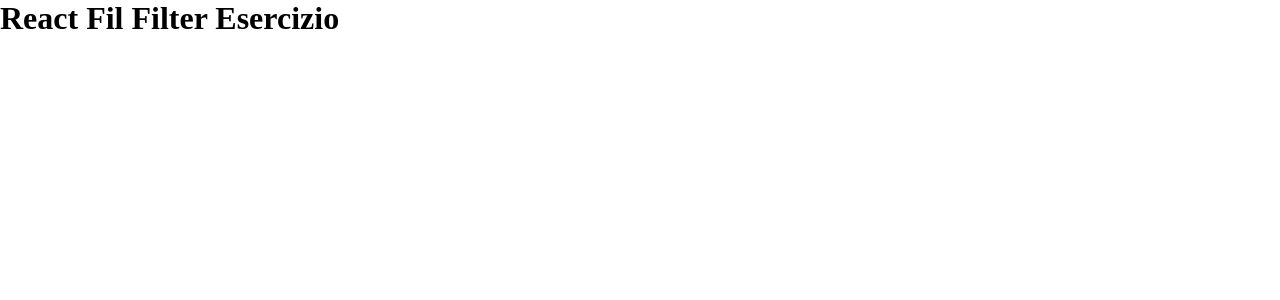
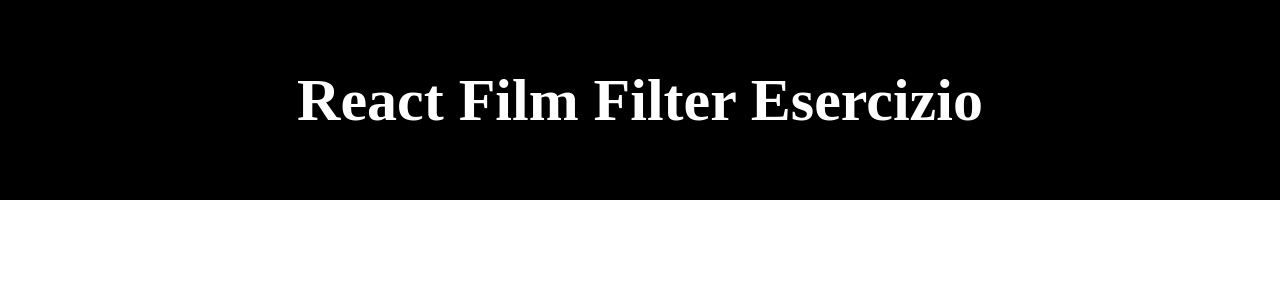
Before and after one commit to NotAlex575/react-movie-filter, a React (Vite) app: page / in a window 1280 px wide. Shown: the top 300 px of the page. Built offline with nearby package versions, Linux system fonts and the light colour scheme.

Commit message:
implementata parte style header

```diff
--- a/src/assets/Header.jsx
+++ b/src/assets/Header.jsx
@@ -1,7 +1,7 @@
 const Header = () => {
     return(
         <header>
-            <h1>React Fil Filter Esercizio</h1>
+            <h1>React Film Filter Esercizio</h1>
         </header>
     )
 };
--- a/src/index.css
+++ b/src/index.css
@@ -3,3 +3,16 @@
   padding: 0;
   box-sizing: border-box;
 }
+
+header{
+  height: 200px;
+  background-color: black;
+  color: white;
+  display: flex;
+  justify-content: center;
+  align-items: center;
+}
+
+header h1{
+  font-size: 60px;
+}
```
